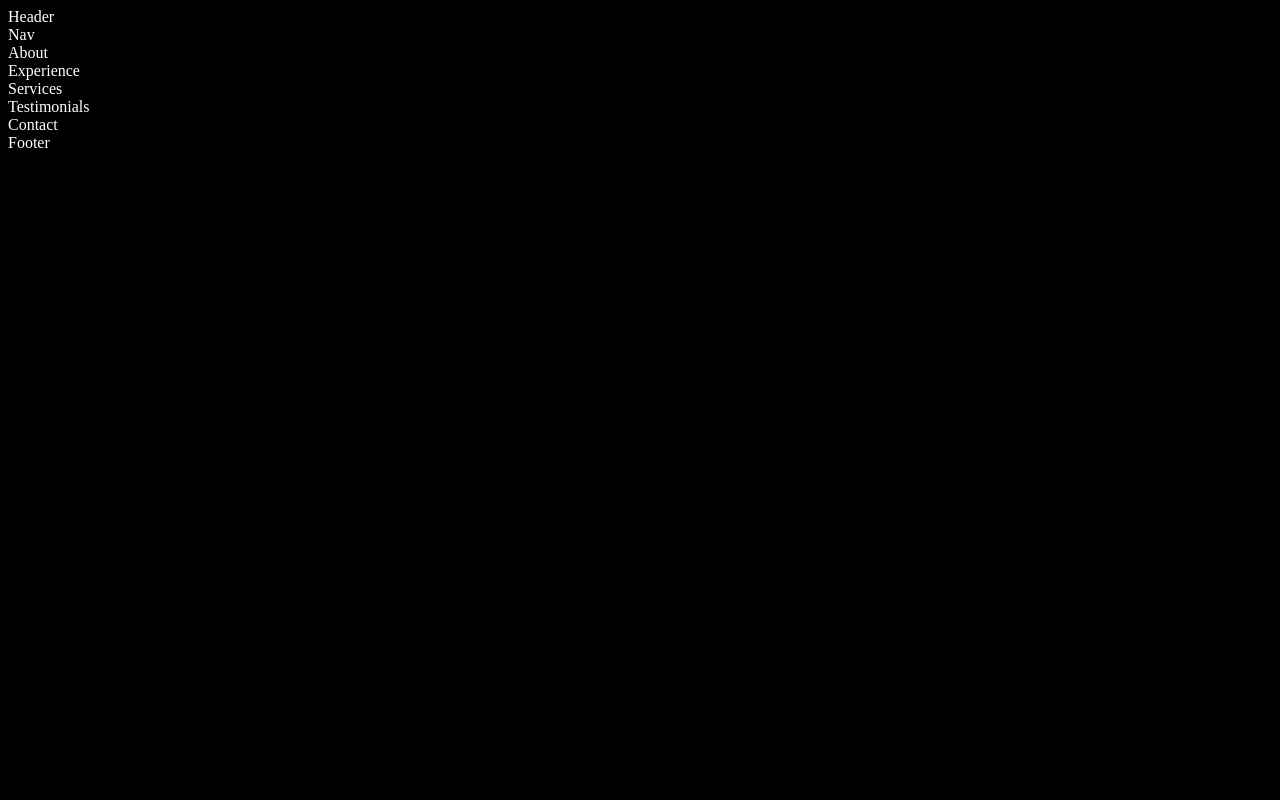
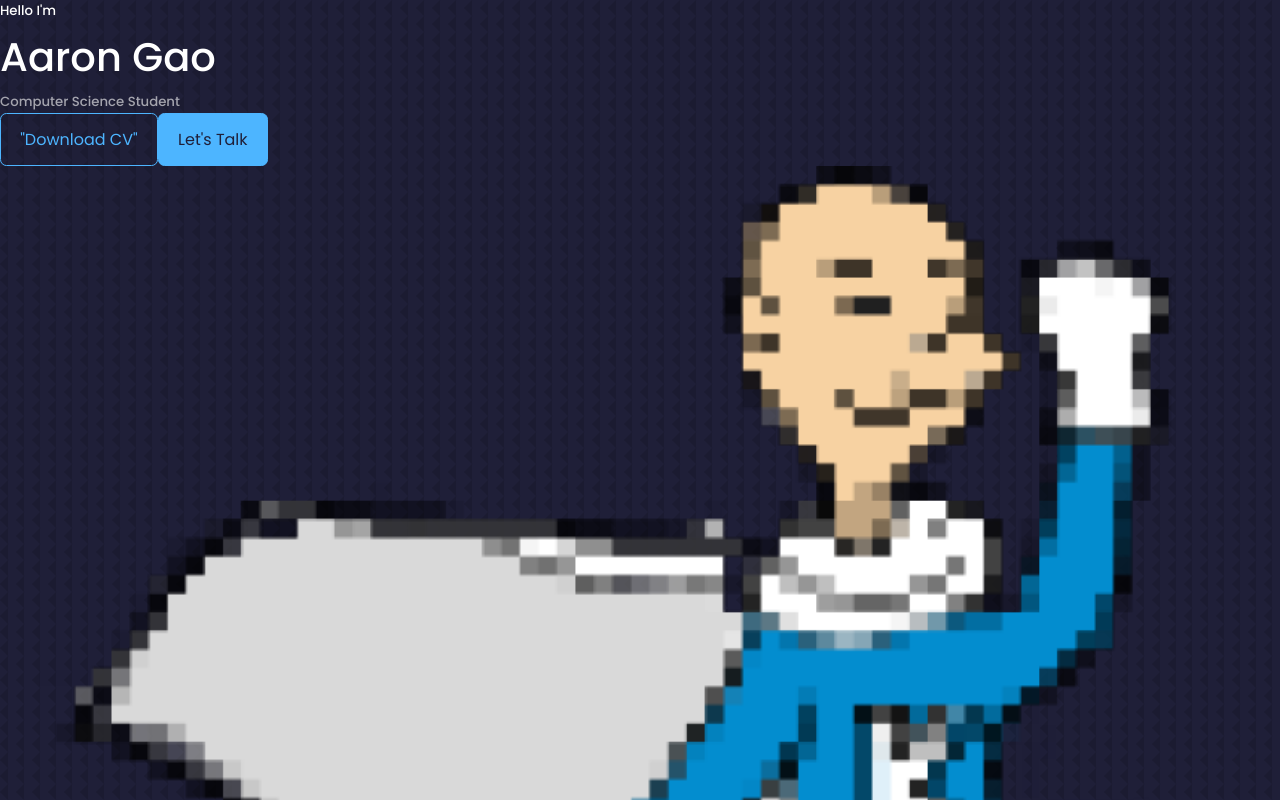
Before and after one commit to gaoaaron1/React-Portfolio, a React (Create React App) app: page / in a window 1280 px wide. Shown: the top 800 px of the page. Built offline with nearby package versions, Linux system fonts and the light colour scheme.

Commit message:
Styles, headers and buttons created.

```diff
--- /dev/null
+++ b/src/components/header/CTA.jsx
@@ -0,0 +1,13 @@
+import React from 'react'
+import CV from '../../assets//cv.pdf'
+
+const CTA = () => {
+  return (
+    <div classname='cta'>
+        <a href={CV} download className='btn'>"Download CV"</a>
+        <a href="#contact" className='btn btn-primary'>Let's Talk</a>
+    </div>
+  )
+}
+
+export default CTA
--- a/src/components/header/Header.jsx
+++ b/src/components/header/Header.jsx
@@ -1,9 +1,24 @@
 import React from 'react'
 import './header.css'
+import CTA from './CTA'
+import ME from '../../assets/me.png'
 
 const Header = () => {
   return (
-    <div>Header</div>
+    <header>
+      <div className=".container.header__container">
+        <h5>Hello I'm</h5>
+        <h1>Aaron Gao</h1>
+        <h5 className="text-light">Computer Science Student</h5>
+        <CTA />
+
+        <div className="me">
+            <img src={ME} alt="me" />
+        </div>
+
+        <a href="#contact" className='scroll_down'>Scroll Down</a>
+      </div>
+    </header>
   )
 }
 
--- a/src/components/portfolio/Portfolio.jsx
+++ b/src/components/portfolio/Portfolio.jsx
@@ -2,8 +2,7 @@
 import './portfolio.css'
 
 const Portfolio = () => {
-  return
-  (
+  return  (
     <div>Portfolio</div>
   )
 }
--- a/src/index.css
+++ b/src/index.css
@@ -1,4 +1,141 @@
+@import url("https://fonts.googleapis.com/css2?family=Poppins:wght@300;400;500;600&display=swap");
+
+* {
+    margin: 0;
+    padding: 0;
+    border: 0;
+    outline: 0;
+    box-sizing: border-box;
+    list-style: none;
+    text-decoration: none;
+}
+
+/*============== variables for colours and transitions ===============*/
+:root {
+    --color-bg: #1f1f38;
+    --color-bg-variant: #2c2c6c;
+    --color-primary: #4db5ff;
+    --color-primary-variant: rgba(77, 181, 255, 0.4);
+    --color-white: #fff;
+    --color-light: rgba(255, 255, 255, 0.6);
+
+/* transitions */
+--transition: all 400ms ease;
+
+/*these are used for scale accordingly to screen size */
+    --container-width-lg: 75%;
+    --container-width-md: 86%;
+    --container-width-ms: 90%;
+}
+
+html {
+    scroll-behaviour: smooth;
+}
+
+::-webkit-scrollbar {
+    display: none;
+}
+
 body {
-    background : black;
-    color: white;
+    font-family: 'Poppins', sans-serif;
+    background: var(--color-bg);
+    color: var(--color-white);
+    line-height: 1.7;
+    background-image: url(../src/assets/bg-texture.png);
 }
+
+/* ==================== GENERAL STYLES =================== */
+.container {
+    width: var(--container-width-lg); /* position horizontally */
+    margin: 0 auto;
+}
+
+h1, h2, h3, h4, h5 {
+    font-weight: 500;
+}
+
+h1 {
+    font-size: 2.5rem;
+}
+
+section {
+    margin-top: 8rem;
+}
+
+/*h2 is the subheader, while h5 is the header. */
+section > h2,
+section > h5 {
+    text-align: center;
+    color: var(--color-light);
+}
+
+section > h2 {
+    color: var(--color-primary);
+    margin-bottom: 3rem;
+}
+
+.text-light {
+    color: var(--color-light);
+}
+
+a {
+    color: var(--color-primary);
+    transition: var(--transition);
+}
+
+a:hover {
+    color: var(--color-white);
+}
+
+.btn {
+    width: max-content;
+    display: inline-block;
+    color: var(--color-primary);
+    padding: 0.75rem 1.2rem;
+    border-radius: 0.4rem;
+    cursor: pointer;
+    border: 1px solid var(--color-primary);
+    transition: var(--transition);
+}
+
+.btn:hover {
+    background: var(--color-white);
+    color: var(--color-bg);
+    border-color: transparent;
+}
+
+.btn-primary {
+    background: var(--color-primary);
+    color: var(--color-bg);
+}
+
+img {
+    display: block;
+    width: 100%;
+    object-fit: cover;
+}
+
+/* Media queries to make it responsive.*/
+/* ========================== MEDIA QUERIES (MEDIUM DEVICES) =================== */
+/* tablets */
+@media screen and (max-width: 1024px) {
+    .container {
+        width: var(--container-width-md);
+    }
+
+    section {
+        margin-top: 6rem;
+    }
+}
+
+/* ========================== MEDIA QUERIES (SMALL DEVICES) =================== */
+/* phones */
+@media screen and (max-width: 600px) {
+    .container {
+        width: var(--container-width-sm);
+    }
+
+    section > h2{
+        margin-bottom: 2rem;
+    }
+}
```
Also changed, not shown: src/components/header/HeaderSocials.jsx (added, +13 -0 lines), src/assets/me.png.
